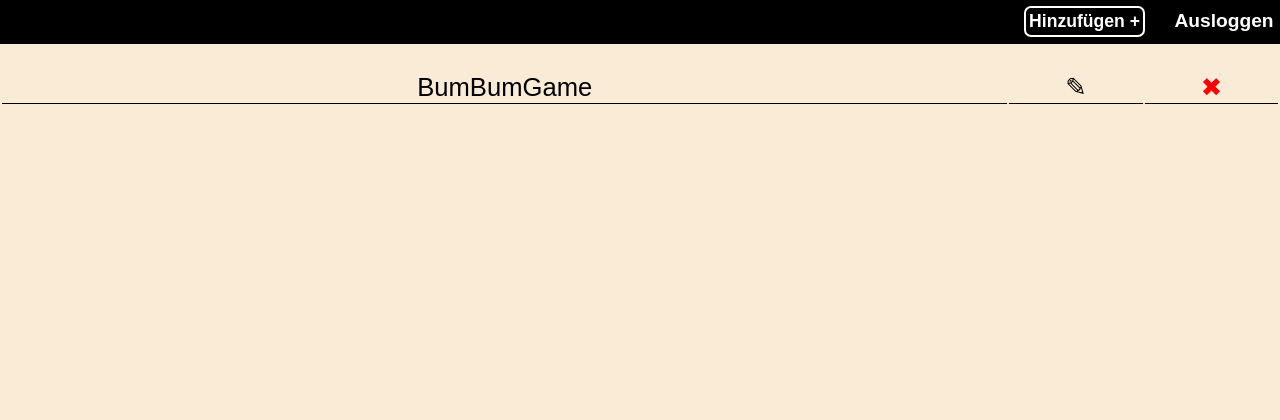
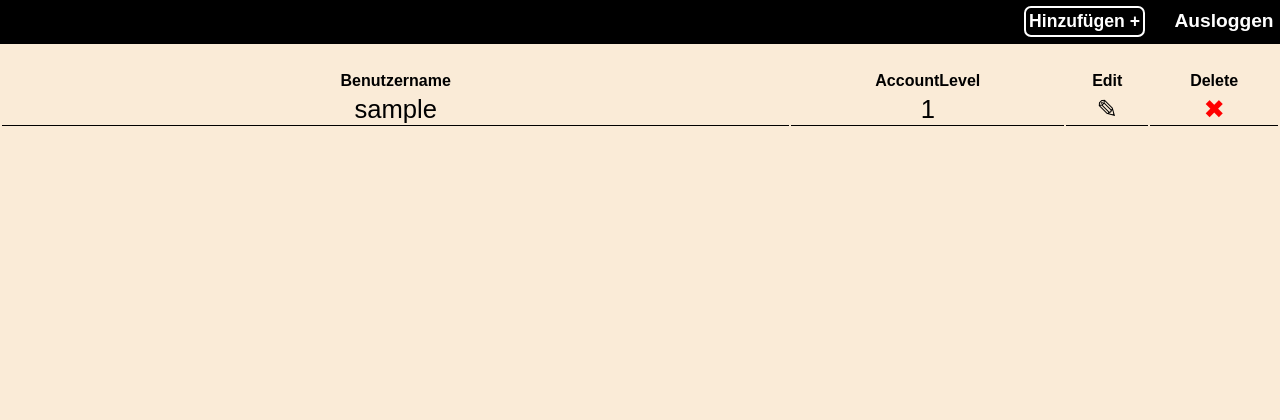
Before and after one commit to Swaggeroo/FotoVoting, a PHP site: page /sites/manageUsers.php in a window 1280 px wide. Shown: the top 420 px of the page. Run offline with PHP 8.4, Linux system fonts and the light colour scheme; the visitor is signed in with stand-in values (Sample User, id 1); tables that the repository leaves empty or names only in its code hold one stand-in row (values such as "Sample post").

Commit message:
Added Delete,load and Add to usermanagement

```diff
--- a/CSS/manageUser.css
+++ b/CSS/manageUser.css
@@ -7,6 +7,10 @@
   border-bottom: 1px solid black;
   text-align: center;
   font-size: 1.6em;
+}
+
+#userTable .username{
+  width: 62%;
 }
 
 #userTable .editUser{
@@ -45,3 +49,7 @@
 #addUserForm select{
   font-size: 1em;
 }
+
+#deleteUserForm{
+  display: none;
+}
--- a/php/dbConnection.php
+++ b/php/dbConnection.php
@@ -143,6 +143,26 @@ public function changeUsersUserName($userID, $newUsername):void{
    $sqlStatement->execute();
 
    $sqlStatement->close();
+}
+
+public function getAllUsers(){
+   $sqlQuery = "SELECT userName,userID,userAccountLevel FROM user";
+
+   $result = $this->dbKeyObject->query($sqlQuery);
+
+   $outputArray = array();
+
+   $counter = 0;
+   while($row = $result->fetch_assoc()){
+      $outputArray[$counter][0] = $row["userName"];
+      $outputArray[$counter][1] = $row["userID"];
+      $outputArray[$counter][2] = $row["userAccountLevel"];
+
+      $counter++;
+   }
+
+   return $outputArray;
+
 }
 
 public function getUserNameCount($userName):int{
--- a/php/deleteUser.php
+++ b/php/deleteUser.php
@@ -16,7 +16,7 @@ function error($errorMsg){
      }
 
      //Get Data
-     $userID = tirm(stripslashes(htmlspecialchars($_POST["userID"])));
+     $userID = trim(stripslashes(htmlspecialchars($_POST["userID"])));
 
      require "dbConnection.php";
      //Delete user
@@ -27,7 +27,7 @@ function error($errorMsg){
      //Go back
      echo "<script>
       alert('Erfolgreich gelöscht!');
-      window.location.reload('../sites/manageUsers.php');
+      window.location.replace('../sites/manageUsers.php');
      </script>";
 
   }
--- /dev/null
+++ b/scripts/manageUser.js
@@ -0,0 +1,29 @@
+const deleteUserForm = document.getElementById("deleteUserForm");
+const deleteUserIDInput = document.getElementById("delteUserIDInput");
+
+//Get all delete Buttons
+var deleteButtons = document.getElementsByClassName("deleteUser");
+//Get all Usernames
+var usernames = document.getElementsByClassName("username");
+
+function deleteUser(){
+  if(!confirm("Den Benutzer "+ usernames[parseInt(this.getAttribute("data-index"))].textContent +" wirklich löschen?")){
+    return;
+  }
+
+  const userID = this.getAttribute("data-id");
+
+  //Set userId in delte Form
+  deleteUserIDInput.value = userID;
+  //Send form
+  deleteUserForm.submit();
+}
+
+
+//Add all Eventlisteners for delete
+for(var i = 0; i < deleteButtons.length; i++){
+  //save index for later
+  deleteButtons[i].setAttribute("data-index", i);
+  //-------
+  deleteButtons[i].addEventListener("click", deleteUser);
+}
--- a/sites/manageUsers.php
+++ b/sites/manageUsers.php
@@ -14,6 +14,8 @@ session_start();
     <link rel="stylesheet" href="../style.css">
 
     <link rel="stylesheet" href="../CSS/manageUser.css">
+
+    <script src="../scripts/manageUser.js" defer></script>
 
     <!--favicon-->
     <link rel="apple-touch-icon" sizes="57x57" href="../media/favicon/apple-icon-57x57.png">
@@ -40,6 +42,10 @@ session_start();
      include "#userNavigationBar.php";
    ?>
 
+   <form id="deleteUserForm" action="../php/deleteUser.php" method="POST">
+       <input type="hidden" value="" name="userID" id="delteUserIDInput"/>
+   </form>
+
  <form id="addUserForm" action="../php/addUser.php" method="POST">
    <input type="text" name="userName" placeholder="Benutzername" required/>
    <input type="password" name="userPassword" placeholder="Passwort" required/>
@@ -53,17 +59,37 @@ session_start();
   <div align="center" style="width: 100%;">
     <table id="userTable">
       <tr>
-        <td>BumBumGame</td>
-        <td>
-          <a class="editUser">&#x270E;
-          </a>
-        </td>
-        <td>
-          <a class="deleteUser">&#10006;
-          </a>
-        </td>
-        <input type="hidden" value="0">
+        <th>Benutzername</th>
+        <th>AccountLevel</th>
+        <th>Edit</th>
+        <th>Delete</th>
       </tr>
+      <?php
+          //Load all user from database
+          require "../php/dbConnection.php";
+
+          $db = new db();
+
+          $userData = $db->getAllUsers();
+
+          for($i = 0; $i < count($userData); $i++){
+            echo "
+            <tr>
+              <td class='username'>".$userData[$i][0]."</td>
+              <td class='userAccountLevel'>
+               ".$userData[$i][2]."
+              </td>
+              <td>
+               <a class='editUser' data-id='".$userData[$i][1]."'>&#x270E;
+                </a></td>
+              <td>
+              <a class='deleteUser' data-id='".$userData[$i][1]."'>&#10006;
+              </a>
+              </td>
+            </tr>
+            ";
+          }
+       ?>
     </table>
   </div>
 
```
